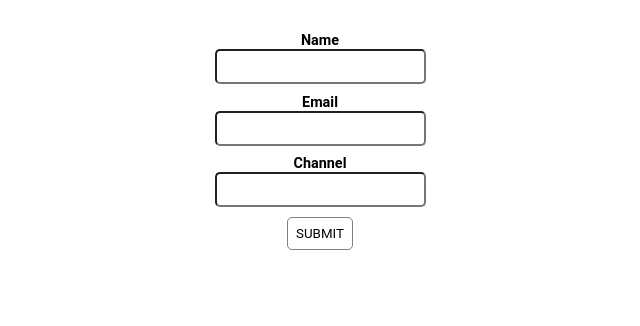
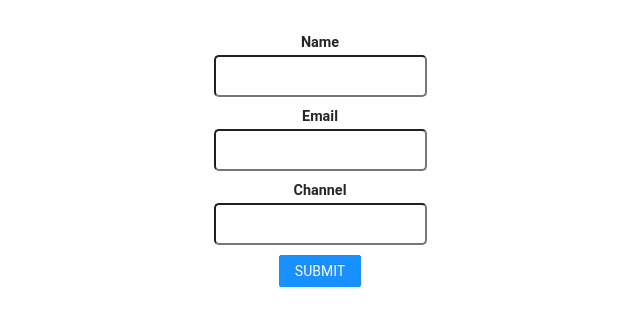
Before and after one commit to Maxinth/formik-ish, a React (Create React App) app: page / in a window 1280 px wide. Shown: the top 326 px of the page, without its empty margins (320-960 px from the left). Built offline with nearby package versions, Linux system fonts and the light colour scheme.

Commit message:
more packages

```diff
--- a/src/App.js
+++ b/src/App.js
@@ -1,6 +1,7 @@
 import "./App.css";
 import CustomField from "./components/CustomField";
 import { useFormik } from "formik";
+import { Button } from "antd";
 
 function App() {
   const formik = useFormik({
@@ -33,7 +34,7 @@ function App() {
           value={formik.values.channel}
           handleChange={formik.handleChange}
         />
-        <button type="submit">Submit</button>
+        <Button type="primary">Submit</Button>
       </form>
     </div>
   );
--- a/src/index.js
+++ b/src/index.js
@@ -1,6 +1,7 @@
 import React from "react";
 import ReactDOM from "react-dom";
 import App from "./App";
+import "antd/dist/antd.css";
 
 ReactDOM.render(
   <React.StrictMode>
```
